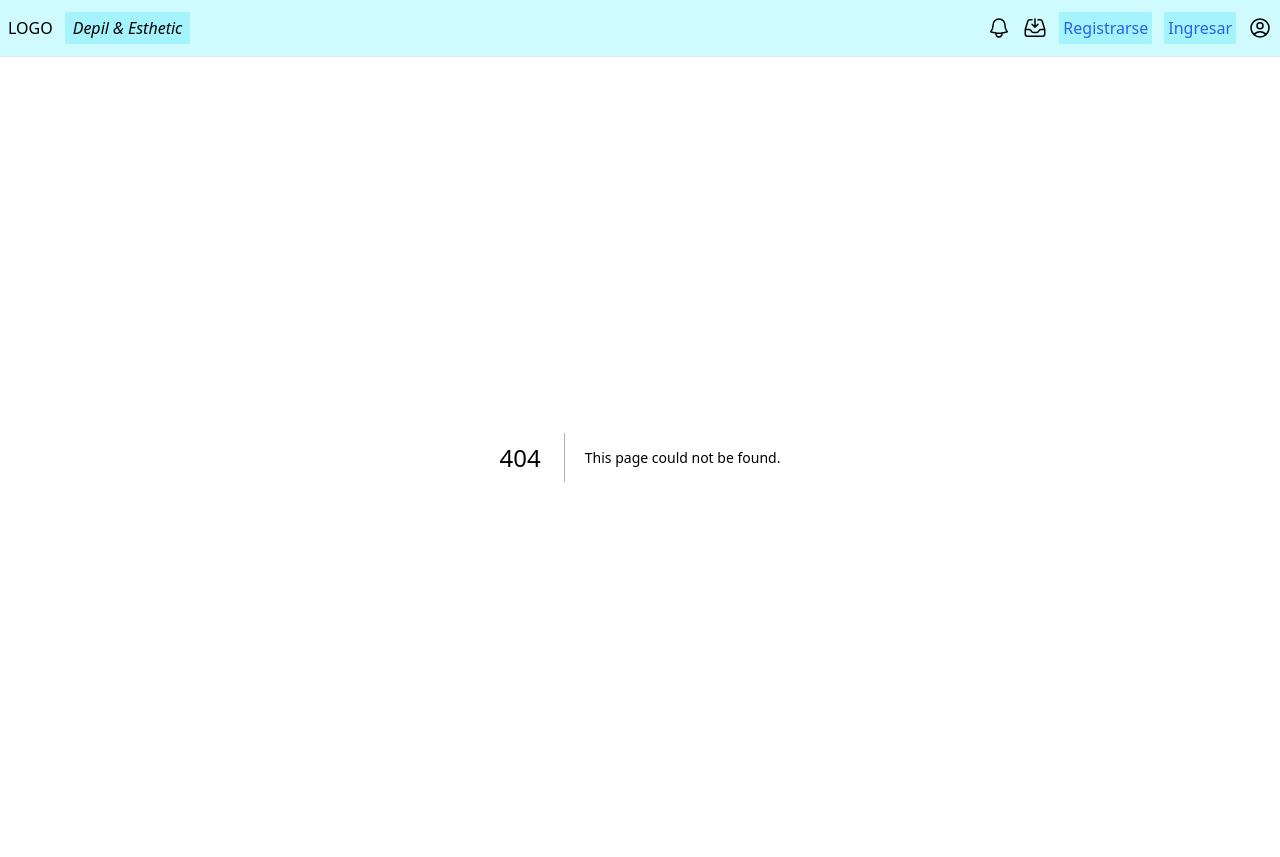
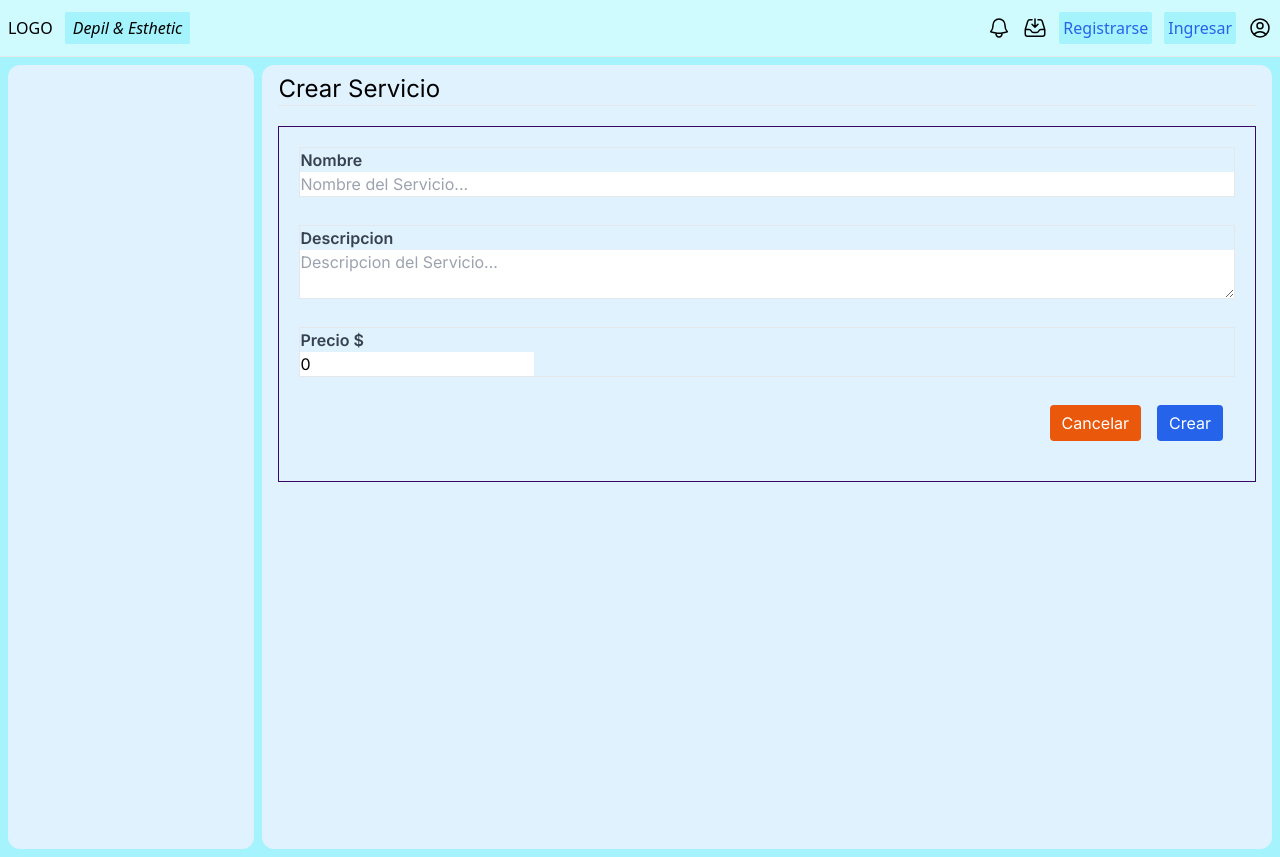
Before and after one commit to No-Country/C11-20-t-javareact, a Next.js app in the folder frontend/: page /components/Servicios/CrearServicio in a window 1280 px wide. Before the commit this address had no page. Built offline with nearby package versions, Linux system fonts and the light colour scheme.

Commit message:
william-servicios-1

```diff
--- /dev/null
+++ b/frontend/src/app/components/Servicios/CrearServicio/FormCrearServicio.jsx
@@ -0,0 +1,78 @@
+import Link from 'next/link';
+import React from 'react';
+
+const FormCrearServicio = ({type, servicio, setServicio, submitting, handleSubmit}) => {
+
+  return (
+    <main className="bg-cyan-200 grid grid-cols-10 gap-2 min-h-screen p-2">
+    <div className="bg-sky-100 rounded-xl p-2 col-span-2  border-purple-950">
+
+    </div>
+    <div className="bg-sky-100 rounded-xl col-span-8 w-full px-4 py-2">
+      <h2 className="text-2xl">{type} Servicio</h2>
+      <hr className="bg-blue-300"></hr>
+      <form onSubmit={(e) => handleSubmit(e)} className="p-5 mt-5 w-full flex flex-col gap-7 border border-purple-950">
+        <div className="border flex flex-col">
+          <label className="block">
+            <span className="text-satoshi font-semibold text-base text-gray-700">
+              Nombre
+            </span>
+          </label>
+          <input value={servicio.nombre}
+            onChange={(e)=> setServicio({ ...servicio, nombre: e.target.value})}
+            placeholder="Nombre del Servicio..."
+            type="text"
+            required
+            className="form-input invalid:border-red-500"
+          >
+          </input>
+        </div>
+        <div className="border flex flex-col">
+          <label>
+            <span className="text-satoshi font-semibold text-base text-gray-700">
+              Descripcion
+            </span>
+          </label>
+          <textarea value={servicio.descripcion}
+            onChange={(e)=> setServicio({ ...servicio, descripcion: e.target.value})}
+            placeholder="Descripcion del Servicio..."
+            required
+            className="form_textarea invalid:border-red-500"
+          >
+          </textarea>
+        </div>
+        <div className="border flex flex-col">
+          <label>
+            <span className="text-satoshi font-semibold text-base text-gray-700">
+              Precio $
+            </span>
+          </label>
+          <input value={servicio.precio}
+            onChange={(e)=> setServicio({ ...servicio, precio: e.target.value})}
+            placeholder="Escriba el Nobre del Servicio..."
+            required
+            type="number"
+            className="form_input invalid:border-red-500 w-1/4"
+          >
+          </input>
+        </div>
+
+        <div className='flex flex-row justify-end mx-3 mb-5 gap-4 items-center'>
+          <Link href={'/components/Servicios'}>
+            <button type='button' className="bg-orange-600 text-white px-3 py-1.5 cursor-pointer rounded hover:bg-orange-400 hover:text-black hover:outline-black">
+              Cancelar
+            </button>
+          </Link>
+          <button type='submit' disabled={submitting} className="bg-blue-600 text-white px-3 py-1.5 cursor-pointer rounded hover:bg-blue-400 hover:text-black hover:outline-black">
+            {submitting ? `${type}...` : type}
+          </button>
+        </div>
+
+      </form>
+    </div>
+  </main>
+  )
+
+}
+
+export default FormCrearServicio;
--- /dev/null
+++ b/frontend/src/app/components/Servicios/CrearServicio/page.jsx
@@ -0,0 +1,50 @@
+'use client'
+
+import { useState } from "react";
+import { useRouter } from "next/navigation";
+import FormCrearServicio from './FormCrearServicio';
+
+export default function CrearServicio () {
+	const router = useRouter();
+	const [submitting, setSubmitting] = useState(false);
+	const [servicio, setServicio] = useState(
+			{
+				nombre: '',
+				descripcion: '',
+				precio: 0,
+			})
+
+
+
+	const CrearServicio = async (e) => {
+		e.preventDefault();
+		setSubmitting(true);
+
+		try {
+			response = await fetch('/api/servicio/new',
+			{
+				method: 'POST',
+				headers: {'Content-Type': 'application/json'},
+				body: JSON.stringify(servicio)
+			})
+			if(response.ok) {
+				router.push('/components/Servicios');
+			}
+		} catch (error) {
+			console.error(error);
+		} finally {
+			setSubmitting(false);
+		}
+	}
+
+	return (
+		<FormCrearServicio
+			type="Crear"
+			servicio={servicio}
+			setServicio={setServicio}
+			submitting={submitting}
+			handleSubmit={CrearServicio}
+
+		/>
+	)
+}
--- /dev/null
+++ b/frontend/src/app/components/Servicios/[id]/page.jsx
@@ -0,0 +1,9 @@
+
+const ActualizarServicio = ({params}) => {
+    const {id} = params
+    return (
+        <div>Actualizando servicio {id}</div>
+    )
+}
+
+export default ActualizarServicio;
--- /dev/null
+++ b/frontend/src/app/components/Servicios/page.jsx
@@ -0,0 +1,70 @@
+import Link from "next/link";
+
+const fetchServicios = () => {
+  return fetch('https://dummyjson.com/products')
+  .then(res => res.json())
+  .then(data => data.products)
+}
+
+export default async function Servicios () {
+    const servicios = await fetchServicios();
+
+    return (
+      <main className="bg-cyan-200 grid grid-cols-10 gap-2 min-h-screen p-2">
+        <div className="bg-sky-100 rounded-xl p-2 col-span-2  border-purple-950">
+
+        </div>
+        <div className="bg-sky-100 rounded-xl col-span-8 border-purple-950 w-auto px-4 py-2">
+          <h2 className="text-2xl">Administrar Servicios</h2>
+          <hr className="bg-blue-300"></hr>
+          <Link href={'/components/Servicios/CrearServicio'}>
+            <button className="bg-blue-600 text-white px-3 py-2 cursor-pointer my-1.5 rounded hover:bg-blue-400 hover:text-black hover:outline-black">
+              Crear Servicio
+            </button>
+          </Link>
+          <div className="w-auto  border-purple-950 border">
+            <table className="w-full border border-separate border-spacing-2 border-slate-600">
+              <thead>
+                <tr className="grid grid-cols-12 gap-2">
+                  <th className="border border-slate-300 col-span-3">Nombre</th>
+                  <th className="border border-slate-300 col-span-5">Descripcion</th>
+                  <th className="border border-slate-300 col-span-2">Costo</th>
+                  <th className="border border-slate-300 col-span-1">Estado</th>
+                  <th className="border border-slate-300 col-span-1 flex flex-row justify-center gap-1.5">
+                    <p>
+                      Acciones
+                    </p>
+                  </th>
+                </tr>
+              </thead>
+              <tbody>
+                {
+                  servicios?.map(servicio => (
+                    <tr key={servicio.id} className="grid grid-cols-12 gap-2">
+                      <td className="border border-slate-300 col-span-3 text-sm">{servicio.title}</td>
+                      <td className="border border-slate-300 col-span-5 text-sm">{servicio.description}</td>
+                      <td className="border border-slate-300 col-span-2 text-sm">${servicio.price}</td>
+                      <td className="border border-slate-300 col-span-1 text-sm">Activo</td>
+                      <td className="border border-slate-300 col-span-1 flex flex-row justify-center gap-1.5">
+                        <button className="bg-yellow-300 text-white cursor-pointer rounded hover:bg-blue-400 hover:text-black hover:outline-black">
+                          <svg xmlns="http://www.w3.org/2000/svg" fill="none" viewBox="0 0 24 24" strokeWidth={1.5} stroke="currentColor" className="w-6 h-6">
+                          <path strokeLinecap="round" strokeLinejoin="round" d="M16.862 4.487l1.687-1.688a1.875 1.875 0 112.652 2.652L6.832 19.82a4.5 4.5 0 01-1.897 1.13l-2.685.8.8-2.685a4.5 4.5 0 011.13-1.897L16.863 4.487zm0 0L19.5 7.125" />
+                          </svg>
+                        </button>
+                        <button className="bg-red-500 text-white cursor-pointer rounded hover:bg-blue-400 hover:text-black hover:outline-black">
+                          <svg xmlns="http://www.w3.org/2000/svg" fill="none" viewBox="0 0 24 24" strokeWidth={1.5} stroke="currentColor" className="w-6 h-6">
+                          <path strokeLinecap="round" strokeLinejoin="round" d="M14.74 9l-.346 9m-4.788 0L9.26 9m9.968-3.21c.342.052.682.107 1.022.166m-1.022-.165L18.16 19.673a2.25 2.25 0 01-2.244 2.077H8.084a2.25 2.25 0 01-2.244-2.077L4.772 5.79m14.456 0a48.108 48.108 0 00-3.478-.397m-12 .562c.34-.059.68-.114 1.022-.165m0 0a48.11 48.11 0 013.478-.397m7.5 0v-.916c0-1.18-.91-2.164-2.09-2.201a51.964 51.964 0 00-3.32 0c-1.18.037-2.09 1.022-2.09 2.201v.916m7.5 0a48.667 48.667 0 00-7.5 0" />
+                          </svg>
+                        </button>
+                    </td>
+                  </tr>
+                  ))
+                }
+              </tbody>
+            </table>
+          </div>
+        </div>
+
+      </main>
+    )
+}
--- a/frontend/src/app/layout.js
+++ b/frontend/src/app/layout.js
@@ -1,3 +1,4 @@
+import Link from 'next/link'
 import './globals.css'
 import { Inter } from 'next/font/google'
 
@@ -20,7 +21,11 @@ export default function RootLayout({ children }) {
             <nav className="flex flex-row items-center">
               <ul className="flex flex-row items-center justify-start space-x-3">
                 <li>LOGO</li>
-                <li className='italic bg-cyan-200 px-2 py-1 rounded-sm'>Depil & Esthetic</li>
+                <li className='italic bg-cyan-200 px-2 py-1 rounded-sm'>
+                  <Link href={'/'}>
+                    Depil & Esthetic
+                  </Link>
+                  </li>
               </ul>
             </nav>
             <nav>
--- a/frontend/src/app/page.js
+++ b/frontend/src/app/page.js
@@ -1,4 +1,5 @@
 import Image from 'next/image'
+import Link from 'next/link'
 
 export default function Home() {
   return (
@@ -19,7 +20,7 @@ export default function Home() {
             </li>
             <hr></hr>
             <li className='py-2 px-1 my-1 bg-sky-200 rounded-lg text-blue-600 hover:bg-blue-600 hover:text-sky-200'>
-              <a>Servicios</a>
+              <Link href={'/components/Servicios'}>Servicios</Link>
             </li>
             <hr></hr>
             <li className='py-2 px-1 my-1 bg-sky-200 rounded-lg text-blue-600 hover:bg-blue-600 hover:text-sky-200'>
```
